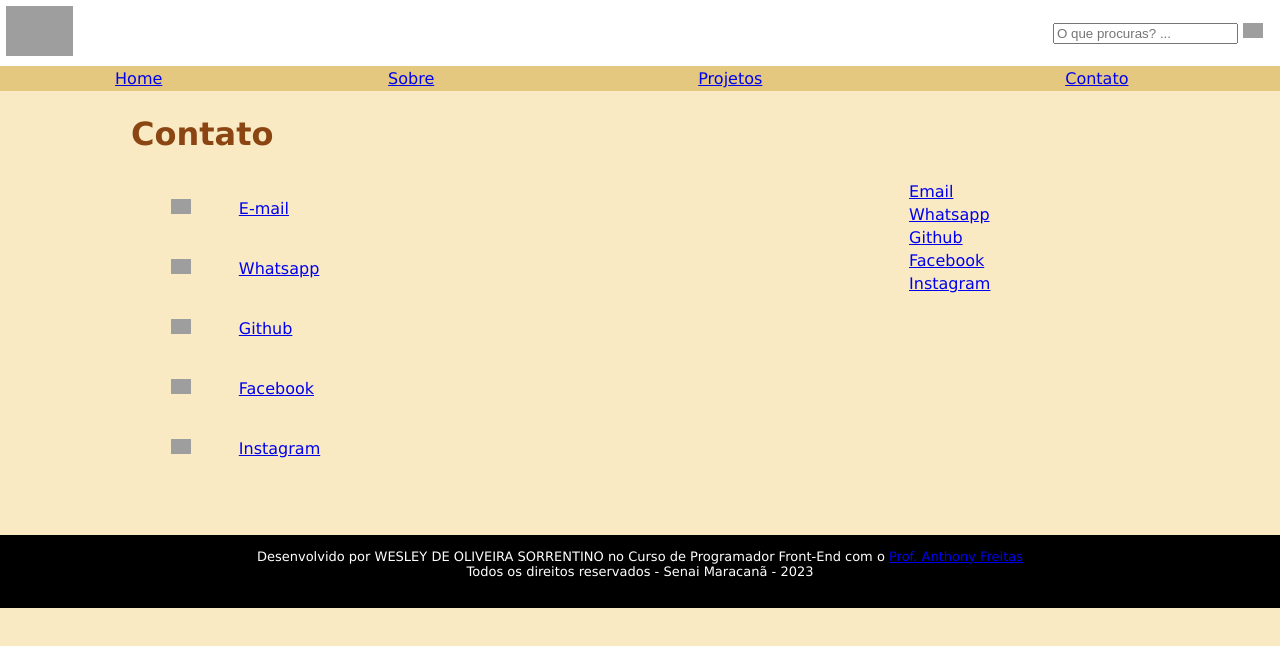
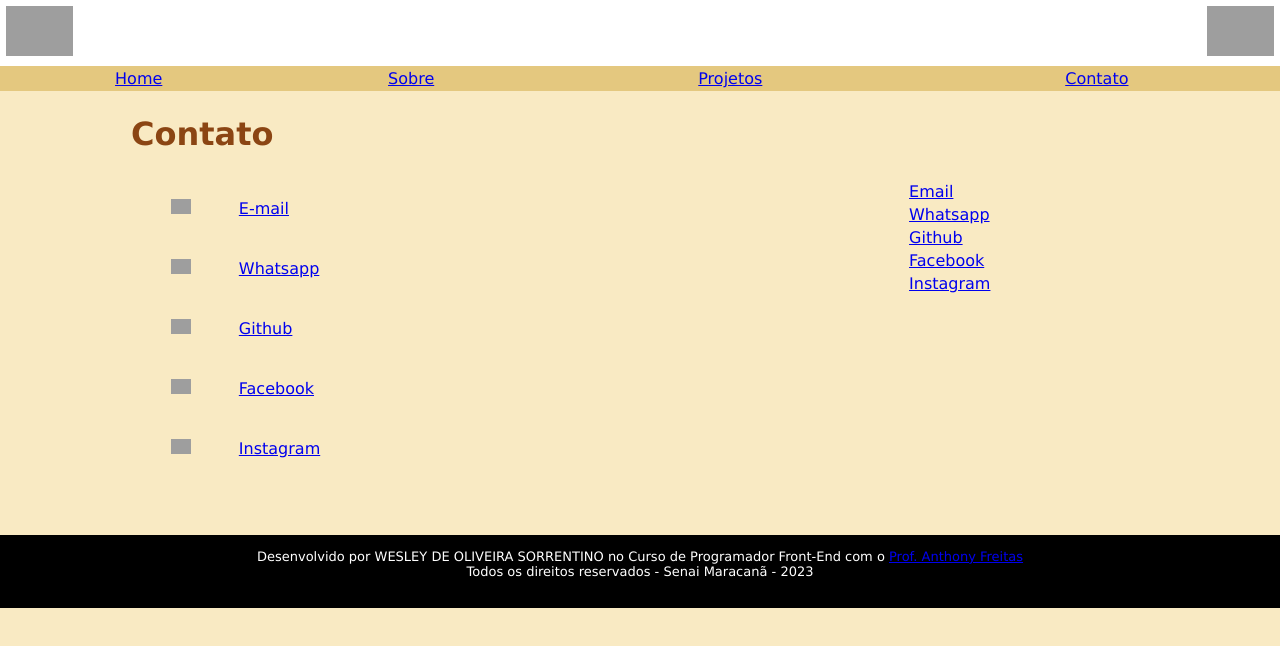
Before and after one commit to wesley-sorrentino/meuprimeiroportal, a plain HTML site: page contato.html in a window 1280 px wide. Drawn offline with Linux system fonts and the light colour scheme; grey boxes are pictures that could not be loaded.

Commit message:
Update contato.html
Update topo.

```diff
--- a/contato.html
+++ b/contato.html
@@ -16,37 +16,22 @@
           <tr>
             <!--- logo -->
             <td align="left" valign="middle" width="50%" cellspacing="10">
-              <img
+              <a href="https://firjansenai.com.br/cursorio/portal/lista_cursos/unidade/maracana"><img
                 src="https://firjansenai.com.br/cursorio/portal/resources/img/logo_firjan_senai.gif"
                 height="50"
-              />
+              /></a>
             </td>
 
-            <!--- pesquisa -->
-
-            <td>
-              <table border="0" width="100%" cellspacing="10">
-                <tbody align="right" valign="top">
-                  <td>
-                    <input
-                      type="text"
-                      id="txtBusca"
-                      placeholder="O que procuras? ..."
-                    />
-                    <img
-                      src="https://cdn-icons-png.flaticon.com/512/149/149852.png"
-                      alt="Buscar"
-                      valing="botton"
-                      width="20px"
-                    />
-                  </td>
-                </tbody>
-              </table>
+            <td align="right" valign="middle" width="50%" cellspacing="10">
+              <a href="http://docente.ifsc.edu.br/joao.augusto/MaterialDidatico/2018-1/Introdu%C3%A7%C3%A3o%20%C3%A0%20Programa%C3%A7%C3%A3o/HTML%20e%20CSS/Apostila%20de%20html-css-javascript-php.pdf">
+              <img
+                src="https://themekit.dev/images/code/brands.png"
+                height="50"
+              /></a>
             </td>
           </tr>
         </tbody>
       </table>
-
       <!---- menu--->
       <table bgcolor="e4c87f" width="100%" cellspacing="2">
         <tbody align="center">
```
